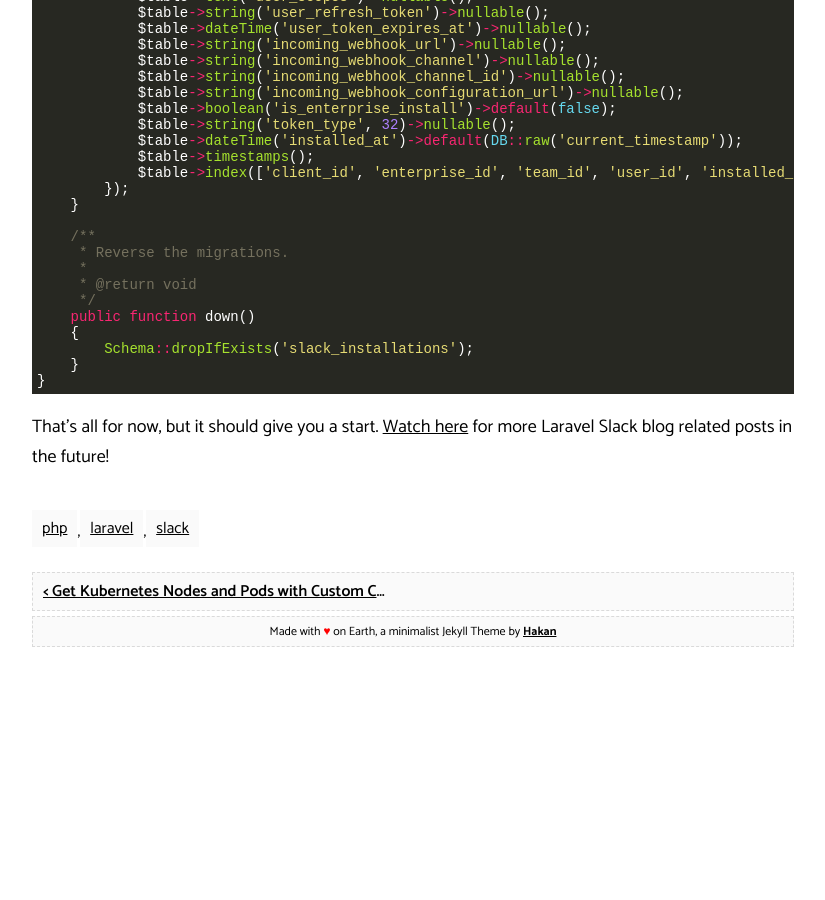
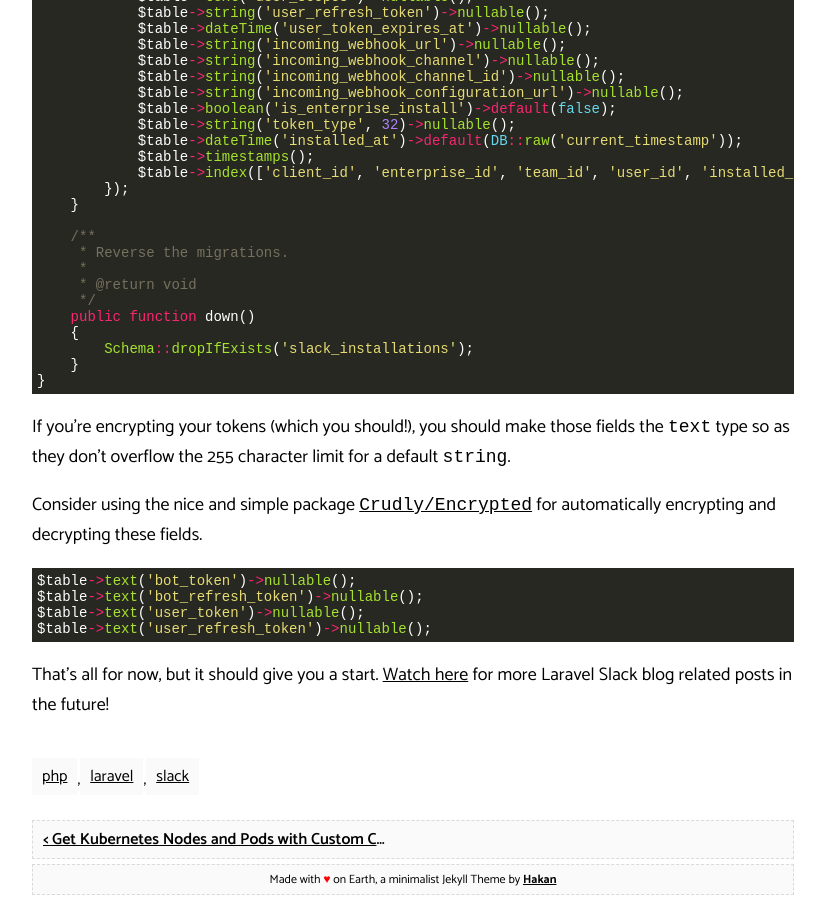
Before and after one commit to duffn/blog, a Jekyll site: the page built from _posts/2021-12-23-laravel-database-migration-for-slack-oauth-installations.md, in a window 1280 px wide and 900 px high, scrolled down 1345 px. Shown: the whole window, without its empty margins (227-1052 px from the left). Built offline with Jekyll 4.4.1, drawn with Linux system fonts in a browser that asks for light colours; before the commit the page ends 1997 px from its top, so only the background shows below that.

Commit message:
Update with encrypted fields (#11)

````diff
--- a/_posts/2021-12-23-laravel-database-migration-for-slack-oauth-installations.md
+++ b/_posts/2021-12-23-laravel-database-migration-for-slack-oauth-installations.md
@@ -80,4 +80,15 @@ class CreateSlackInstallationsTable extends Migration
 }
 ```
 
+If you're encrypting your tokens (which you should!), you should make those fields the `text` type so as they don't overflow the 255 character limit for a default `string`.
+
+Consider using the nice and simple package [`Crudly/Encrypted`](https://github.com/Crudly/Encrypted) for automatically encrypting and decrypting these fields.
+
+```php
+$table->text('bot_token')->nullable();
+$table->text('bot_refresh_token')->nullable();
+$table->text('user_token')->nullable();
+$table->text('user_refresh_token')->nullable();
+```
+
 That's all for now, but it should give you a start. [Watch here](https://pipefail.dev/atom.xml) for more Laravel Slack blog related posts in the future!
````
